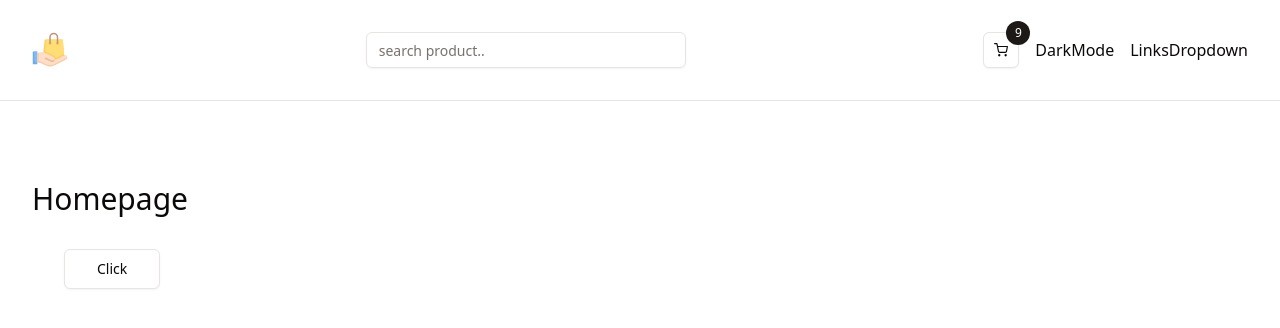
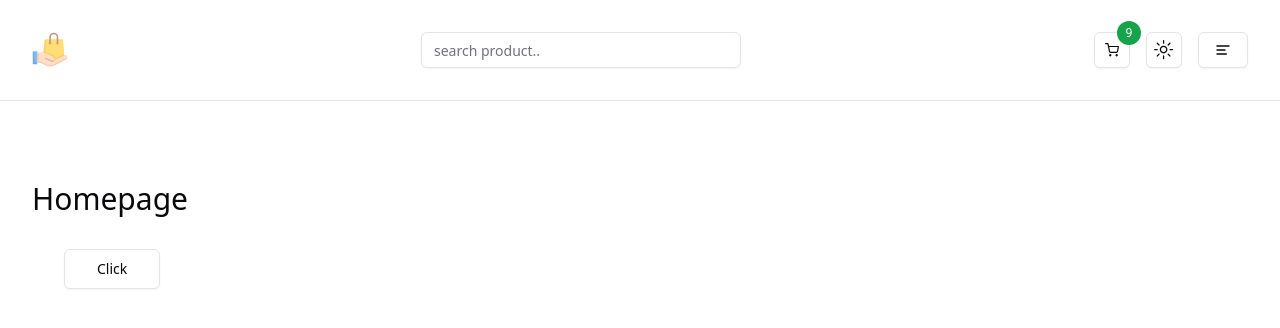
Before and after one commit to idofarit/Get-set-buy, a Next.js app: page / in a window 1280 px wide. Shown: the top 328 px of the page. Built offline with nearby package versions, Linux system fonts and the light colour scheme.

Commit message:
nav setup init

```diff
--- /dev/null
+++ b/app/ThemeProvider.tsx
@@ -0,0 +1,9 @@
+"use client";
+
+import * as React from "react";
+import { ThemeProvider as NextThemesProvider } from "next-themes";
+import { type ThemeProviderProps } from "next-themes/dist/types";
+
+export function ThemeProvider({ children, ...props }: ThemeProviderProps) {
+  return <NextThemesProvider {...props}>{children}</NextThemesProvider>;
+}
--- a/app/globals.css
+++ b/app/globals.css
@@ -1,61 +1,64 @@
 @tailwind base;
 @tailwind components;
 @tailwind utilities;
+
 @layer base {
   :root {
     --background: 0 0% 100%;
-    --foreground: 20 14.3% 4.1%;
+    --foreground: 240 10% 3.9%;
     --card: 0 0% 100%;
-    --card-foreground: 20 14.3% 4.1%;
+    --card-foreground: 240 10% 3.9%;
     --popover: 0 0% 100%;
-    --popover-foreground: 20 14.3% 4.1%;
-    --primary: 24 9.8% 10%;
-    --primary-foreground: 60 9.1% 97.8%;
-    --secondary: 60 4.8% 95.9%;
-    --secondary-foreground: 24 9.8% 10%;
-    --muted: 60 4.8% 95.9%;
-    --muted-foreground: 25 5.3% 44.7%;
-    --accent: 60 4.8% 95.9%;
-    --accent-foreground: 24 9.8% 10%;
+    --popover-foreground: 240 10% 3.9%;
+    --primary: 142.1 76.2% 36.3%;
+    --primary-foreground: 355.7 100% 97.3%;
+    --secondary: 240 4.8% 95.9%;
+    --secondary-foreground: 240 5.9% 10%;
+    --muted: 240 4.8% 95.9%;
+    --muted-foreground: 240 3.8% 46.1%;
+    --accent: 240 4.8% 95.9%;
+    --accent-foreground: 240 5.9% 10%;
     --destructive: 0 84.2% 60.2%;
-    --destructive-foreground: 60 9.1% 97.8%;
-    --border: 20 5.9% 90%;
-    --input: 20 5.9% 90%;
-    --ring: 20 14.3% 4.1%;
+    --destructive-foreground: 0 0% 98%;
+    --border: 240 5.9% 90%;
+    --input: 240 5.9% 90%;
+    --ring: 142.1 76.2% 36.3%;
+    --radius: 0.5rem;
     --chart-1: 12 76% 61%;
     --chart-2: 173 58% 39%;
     --chart-3: 197 37% 24%;
     --chart-4: 43 74% 66%;
     --chart-5: 27 87% 67%;
-    --radius: 0.5rem
   }
+
   .dark {
-    --background: 20 14.3% 4.1%;
-    --foreground: 60 9.1% 97.8%;
-    --card: 20 14.3% 4.1%;
-    --card-foreground: 60 9.1% 97.8%;
-    --popover: 20 14.3% 4.1%;
-    --popover-foreground: 60 9.1% 97.8%;
-    --primary: 60 9.1% 97.8%;
-    --primary-foreground: 24 9.8% 10%;
-    --secondary: 12 6.5% 15.1%;
-    --secondary-foreground: 60 9.1% 97.8%;
-    --muted: 12 6.5% 15.1%;
-    --muted-foreground: 24 5.4% 63.9%;
+    --background: 222.2 84% 4.9%;
+    --foreground: 210 40% 98%;
+    --card: 222.2 84% 4.9%;
+    --card-foreground: 210 40% 98%;
+    --popover: 0 0% 9%;
+    --popover-foreground: 0 0% 95%;
+    --primary: 142.1 70.6% 45.3%;
+    --primary-foreground: 144.9 80.4% 10%;
+    --secondary: 240 3.7% 15.9%;
+    --secondary-foreground: 0 0% 98%;
+    --muted: 217.2 32.6% 17.5%;
+    --muted-foreground: 215 20.2% 65.1%;
     --accent: 12 6.5% 15.1%;
-    --accent-foreground: 60 9.1% 97.8%;
+    --accent-foreground: 0 0% 98%;
     --destructive: 0 62.8% 30.6%;
-    --destructive-foreground: 60 9.1% 97.8%;
-    --border: 12 6.5% 15.1%;
-    --input: 12 6.5% 15.1%;
-    --ring: 24 5.7% 82.9%;
+    --destructive-foreground: 0 85.7% 97.3%;
+    --border: 217.2 32.6% 17.5%;
+    --input: 240 3.7% 15.9%;
+    --ring: 142.4 71.8% 29.2%;
     --chart-1: 220 70% 50%;
     --chart-2: 160 60% 45%;
     --chart-3: 30 80% 55%;
     --chart-4: 280 65% 60%;
-    --chart-5: 340 75% 55%
+    --chart-5: 340 75% 55%;
   }
 }
+
 @layer base {
   * {
     @apply border-border;
--- a/app/layout.tsx
+++ b/app/layout.tsx
@@ -3,6 +3,7 @@
 import "./globals.css";
 import Navbar from "@/components/navbar/Navbar";
 import Container from "@/components/global/Container";
+import Provider from "./providers";
 
 const geistSans = localFont({
   src: "./fonts/GeistVF.woff",
@@ -26,13 +27,14 @@
   children: React.ReactNode;
 }>) {
   return (
-    <html lang="en">
+    <html lang="en" suppressHydrationWarning>
       <body
         className={`${geistSans.variable} ${geistMono.variable} antialiased`}
       >
-        <Navbar />
-
-        <Container className="py-20">{children}</Container>
+        <Provider>
+          <Navbar />
+          <Container className="py-20">{children}</Container>
+        </Provider>
       </body>
     </html>
   );
--- /dev/null
+++ b/app/providers.tsx
@@ -0,0 +1,17 @@
+"use client";
+
+import { ThemeProvider } from "./ThemeProvider";
+
+function Provider({ children }: { children: React.ReactNode }) {
+  return (
+    <ThemeProvider
+      attribute="class"
+      defaultTheme="system"
+      enableSystem
+      disableTransitionOnChange
+    >
+      {children}
+    </ThemeProvider>
+  );
+}
+export default Provider;
--- a/components/navbar/DarkMode.tsx
+++ b/components/navbar/DarkMode.tsx
@@ -1,4 +1,40 @@
-function DarkMode() {
-  return <div>DarkMode</div>;
+"use client";
+
+import * as React from "react";
+import { MoonIcon, SunIcon } from "@radix-ui/react-icons";
+import { useTheme } from "next-themes";
+
+import { Button } from "@/components/ui/button";
+import {
+  DropdownMenu,
+  DropdownMenuContent,
+  DropdownMenuItem,
+  DropdownMenuTrigger,
+} from "@/components/ui/dropdown-menu";
+
+export default function ModeToggle() {
+  const { setTheme } = useTheme();
+
+  return (
+    <DropdownMenu>
+      <DropdownMenuTrigger asChild>
+        <Button variant="outline" size="icon">
+          <SunIcon className="h-[1.2rem] w-[1.2rem] rotate-0 scale-100 transition-all dark:-rotate-90 dark:scale-0" />
+          <MoonIcon className="absolute h-[1.2rem] w-[1.2rem] rotate-90 scale-0 transition-all dark:rotate-0 dark:scale-100" />
+          <span className="sr-only">Toggle theme</span>
+        </Button>
+      </DropdownMenuTrigger>
+      <DropdownMenuContent align="end">
+        <DropdownMenuItem onClick={() => setTheme("light")}>
+          Light
+        </DropdownMenuItem>
+        <DropdownMenuItem onClick={() => setTheme("dark")}>
+          Dark
+        </DropdownMenuItem>
+        <DropdownMenuItem onClick={() => setTheme("system")}>
+          System
+        </DropdownMenuItem>
+      </DropdownMenuContent>
+    </DropdownMenu>
+  );
 }
-export default DarkMode;
--- a/components/navbar/LinksDropdown.tsx
+++ b/components/navbar/LinksDropdown.tsx
@@ -1,4 +1,35 @@
+import {
+  DropdownMenu,
+  DropdownMenuContent,
+  DropdownMenuItem,
+  DropdownMenuTrigger,
+  DropdownMenuSeparator,
+} from "@/components/ui/dropdown-menu";
+import { LuAlignLeft } from "react-icons/lu";
+import { Button } from "../ui/button";
+import { links } from "@/utils/links";
+import Link from "next/link";
+
 function LinksDropdown() {
-  return <div>LinksDropdown</div>;
+  return (
+    <DropdownMenu>
+      <DropdownMenuTrigger asChild>
+        <Button className="flex gap-4 max-w-[100px]" variant="outline">
+          <LuAlignLeft className="w-4 h-4" />
+        </Button>
+      </DropdownMenuTrigger>
+      <DropdownMenuContent className="w-10" align="start" sideOffset={10}>
+        {links.map((link) => {
+          return (
+            <DropdownMenuItem key={link.href}>
+              <Link href={link.href} className="capitalize w-full">
+                {link.label}
+              </Link>
+            </DropdownMenuItem>
+          );
+        })}
+      </DropdownMenuContent>
+    </DropdownMenu>
+  );
 }
 export default LinksDropdown;
--- a/package.json
+++ b/package.json
@@ -23,6 +23,7 @@
     "embla-carousel-react": "^8.3.0",
     "lucide-react": "^0.452.0",
     "next": "14.2.15",
+    "next-themes": "^0.3.0",
     "react": "^18",
     "react-dom": "^18",
     "react-icons": "^5.3.0",
--- /dev/null
+++ b/utils/links.ts
@@ -0,0 +1,21 @@
+type NavLink = {
+  href: string;
+  label: string;
+};
+
+export const links: NavLink[] = [
+  { href: '/', label: 'home' },
+  { href: '/about', label: 'about' },
+  { href: '/products', label: 'products' },
+  { href: '/favorites', label: 'favorites' },
+  { href: '/reviews', label: 'reviews' },
+  { href: '/cart', label: 'cart' },
+  { href: '/orders', label: 'orders' },
+  { href: '/admin/sales', label: 'dashboard' },
+];
+
+export const adminLinks: NavLink[] = [
+  { href: '/admin/sales', label: 'sales' },
+  { href: '/admin/products', label: 'my products' },
+  { href: '/admin/products/create', label: 'create product' },
+];
```
Also changed, not shown: 1 other file (tests, documents, lock files or other folders).
